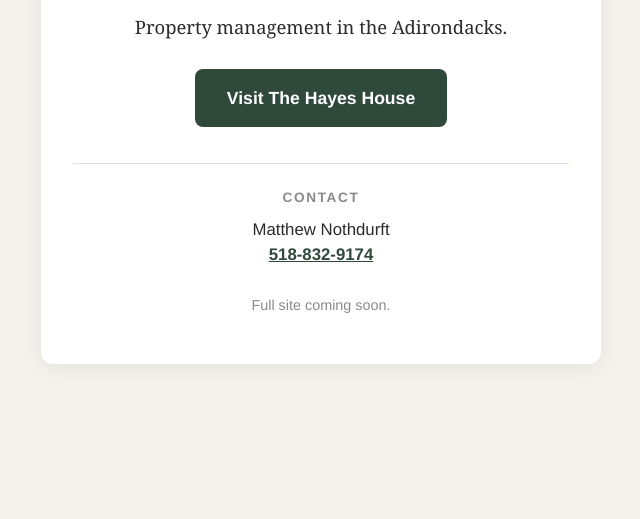
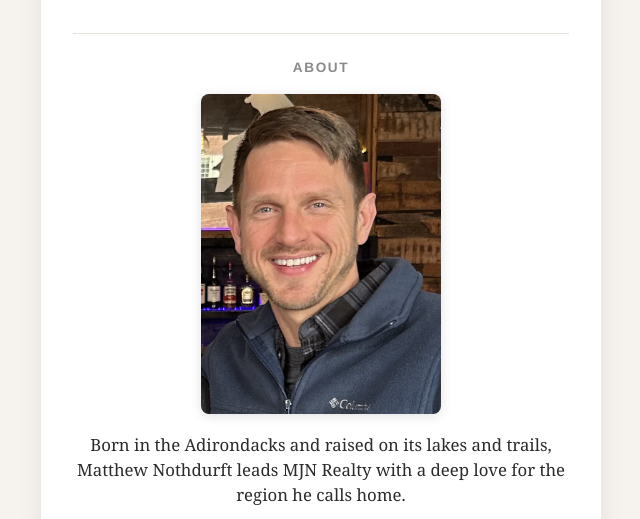
Before and after one commit to mjn3000git/mjnrealty, a plain HTML site: page index.html in a window 1280 px wide. Shown: the part 281-800 px from the top of the page, without its empty margins (319-959 px from the left). Drawn offline with Linux system fonts and the light colour scheme.

Commit message:
About: Matthew's headshot and bio

```diff
--- a/index.html
+++ b/index.html
@@ -19,6 +19,11 @@
   .contact p{font-size:1.05rem}
   .contact a{color:#2f4a3a;font-weight:600}
   .soon{margin-top:28px;font-size:.9rem;color:#8a8a8a;font-family:Helvetica,Arial,sans-serif}
+  .about{margin-top:36px;padding-top:24px;border-top:1px solid #e5e0d8}
+  .about h2{font-family:Helvetica,Arial,sans-serif;font-size:.85rem;text-transform:uppercase;letter-spacing:.12em;color:#8a8a8a;margin-bottom:16px}
+  .about img{display:block;width:100%;max-width:240px;height:auto;aspect-ratio:671/894;object-fit:cover;object-position:top;margin:0 auto 18px;border-radius:8px;box-shadow:0 2px 12px rgba(0,0,0,.12)}
+  .about p{font-size:1.05rem}
+  @media (max-width:480px){.about img{max-width:220px}}
   @media (max-width:480px){main{padding:36px 20px}h1{font-size:2rem}.btn{display:block}}
 </style>
 </head>
@@ -27,6 +32,11 @@
   <h1>MJN Realty</h1>
   <p class="tag">Property management in the Adirondacks.</p>
   <a class="btn" href="https://41hayes.com">Visit The Hayes House</a>
+  <section class="about">
+    <h2>About</h2>
+    <img src="images/matthew-nothdurft.jpg?v=2" alt="Matthew Nothdurft" width="671" height="894">
+    <p>Born in the Adirondacks and raised on its lakes and trails, Matthew Nothdurft leads MJN Realty with a deep love for the region he calls home.</p>
+  </section>
   <section class="contact">
     <h2>Contact</h2>
     <p>Matthew Nothdurft</p>
```
Also changed, not shown: images/matthew-nothdurft.jpg (added).
